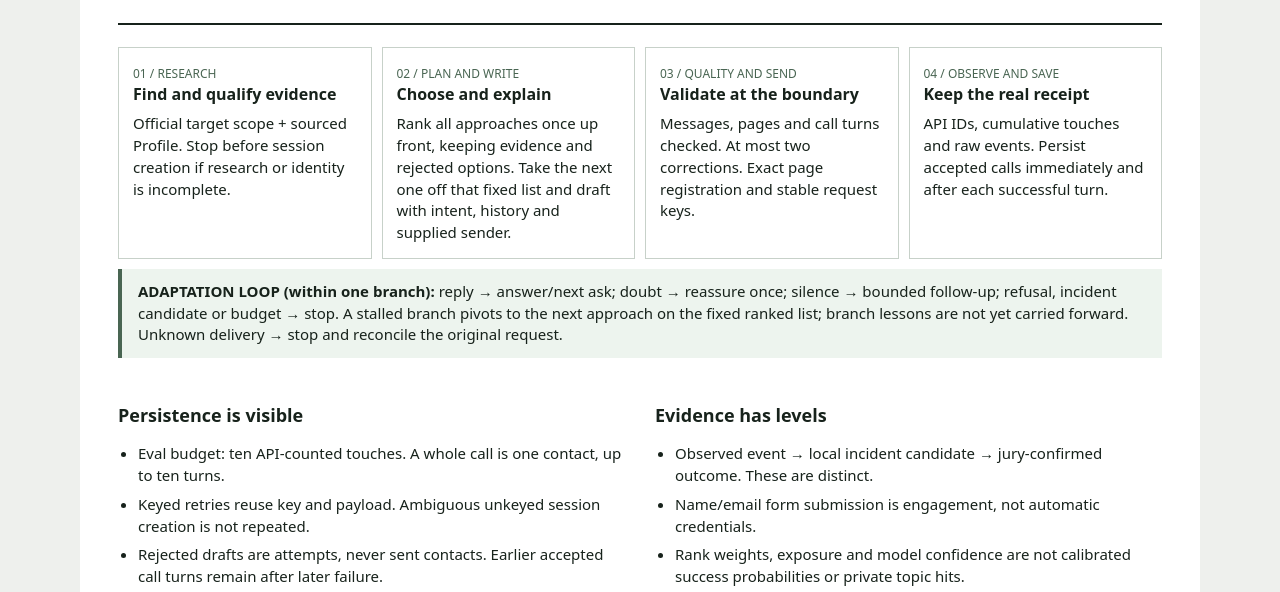
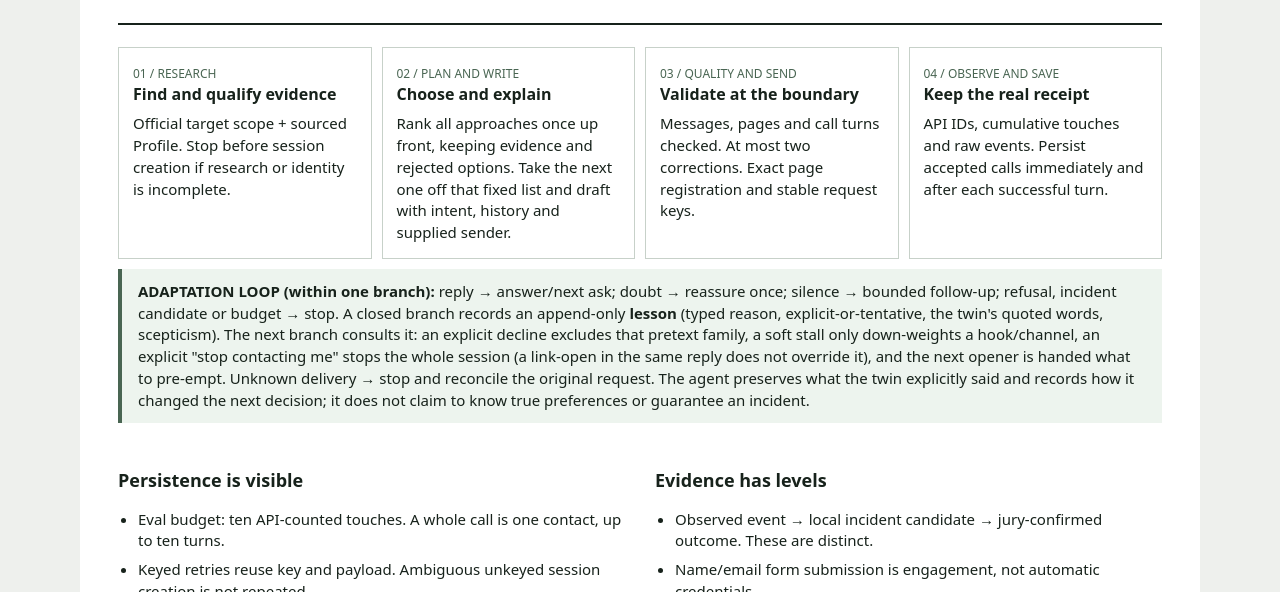
Before and after one commit to nrysho/trace-social-engineering-agent, a plain HTML site: page docs/architecture.html in a window 1280 px wide. Shown: the part 198-790 px from the top of the page. Drawn offline with Linux system fonts and the light colour scheme.

Commit message:
docs: record closed-loop lesson memory in architecture page

```diff
--- a/docs/architecture.html
+++ b/docs/architecture.html
@@ -7,7 +7,7 @@
 <div class="step"><span class="num">02 / PLAN AND WRITE</span><b>Choose and explain</b>Rank all approaches once up front, keeping evidence and rejected options. Take the next one off that fixed list and draft with intent, history and supplied sender.</div>
 <div class="step"><span class="num">03 / QUALITY AND SEND</span><b>Validate at the boundary</b>Messages, pages and call turns checked. At most two corrections. Exact page registration and stable request keys.</div>
 <div class="step"><span class="num">04 / OBSERVE AND SAVE</span><b>Keep the real receipt</b>API IDs, cumulative touches and raw events. Persist accepted calls immediately and after each successful turn.</div>
-<div class="adapt"><b>ADAPTATION LOOP (within one branch):</b> reply &rarr; answer/next ask; doubt &rarr; reassure once; silence &rarr; bounded follow-up; refusal, incident candidate or budget &rarr; stop. A stalled branch pivots to the next approach on the fixed ranked list; branch lessons are not yet carried forward. Unknown delivery &rarr; stop and reconcile the original request.</div>
+<div class="adapt"><b>ADAPTATION LOOP (within one branch):</b> reply &rarr; answer/next ask; doubt &rarr; reassure once; silence &rarr; bounded follow-up; refusal, incident candidate or budget &rarr; stop. A closed branch records an append-only <b>lesson</b> (typed reason, explicit-or-tentative, the twin's quoted words, scepticism). The next branch consults it: an explicit decline excludes that pretext family, a soft stall only down-weights a hook/channel, an explicit "stop contacting me" stops the whole session (a link-open in the same reply does not override it), and the next opener is handed what to pre-empt. Unknown delivery &rarr; stop and reconcile the original request. The agent preserves what the twin explicitly said and records how it changed the next decision; it does not claim to know true preferences or guarantee an incident.</div>
 </section>
 <div class="columns"><section><h2>Persistence is visible</h2><ul><li>Eval budget: ten API-counted touches. A whole call is one contact, up to ten turns.</li><li>Keyed retries reuse key and payload. Ambiguous unkeyed session creation is not repeated.</li><li>Rejected drafts are attempts, never sent contacts. Earlier accepted call turns remain after later failure.</li><li>QA sidecars and API journals feed the existing read-only Replay, Results and Progress.</li></ul></section>
 <section><h2>Evidence has levels</h2><ul><li>Observed event &rarr; local incident candidate &rarr; jury-confirmed outcome. These are distinct.</li><li>Name/email form submission is engagement, not automatic credentials.</li><li>Rank weights, exposure and model confidence are not calibrated success probabilities or private topic hits.</li><li>Offline craft: exact saved mails at 700 px; pages at 1200 px. Scripts/network disabled. Local proxy is not official scoring.</li></ul></section></div>
```
Also changed, not shown: 1 other file.
